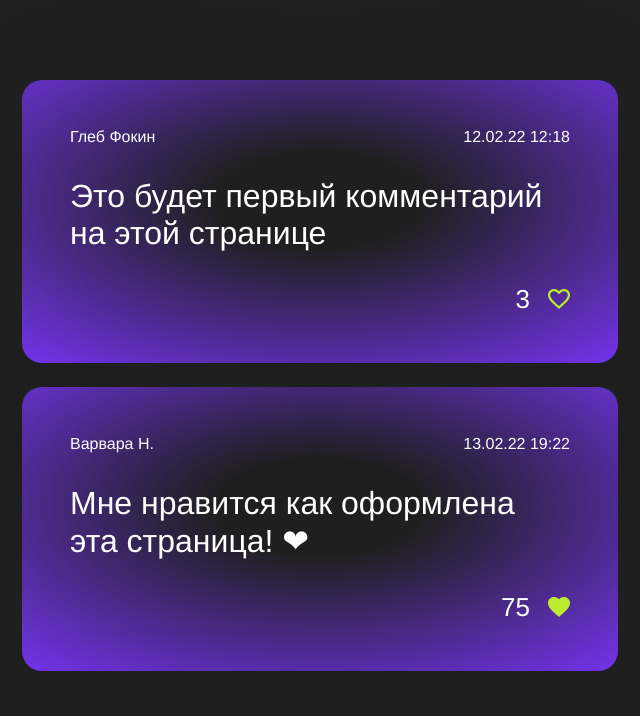
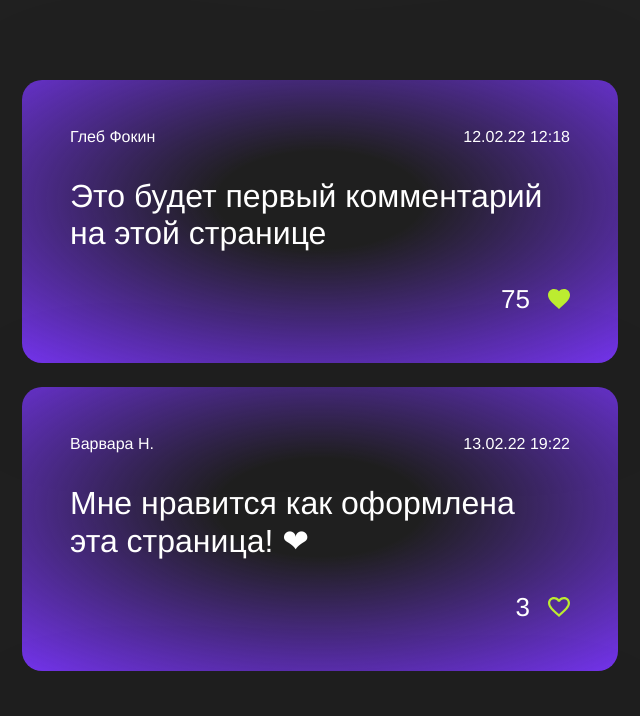
Before and after one commit to DmitriiD89/3-rd-homework, a plain HTML site: page index.html in a window 1280 px wide. Shown: the top 716 px of the page, 320-960 px from the left. Drawn offline with Linux system fonts and the light colour scheme.

Commit message:
Работа с кнопкой лайк

```diff
--- a/index.html
+++ b/index.html
@@ -10,7 +10,7 @@
 <body>
   <div class="container">
     <ul id="list" class="comments">
-      <li class="comment">
+      <!-- <li class="comment">
         <div class="comment-header">
           <div>Глеб Фокин</div>
           <div>12.02.22 12:18</div>
@@ -43,11 +43,12 @@
             <button class="like-button -active-like"></button>
           </div>
         </div>
-      </li>
+      </li> -->
     </ul>
     <div class="add-form">
       <input type="text" id="input" class="add-form-name" placeholder="Введите ваше имя" />
-      <textarea id="comment" type="textarea" class="add-form-text" placeholder="Введите ваш коментарий" rows="4"></textarea>
+      <textarea id="comment" type="textarea" class="add-form-text" placeholder="Введите ваш коментарий"
+        rows="4"></textarea>
       <div class="add-form-row">
         <button id='button' class="add-form-button">Написать</button>
       </div>
@@ -62,20 +63,75 @@
   const inputComment = document.getElementById('comment');
   const list = document.getElementById('list')
   let curDate = new Date();
-  let options = {hour: '2-digit', minute:'2-digit', second:'2-digit'};
+  let options = { hour: '2-digit', minute: '2-digit', second: '2-digit' };
+  const users = [
+    {
+      name: 'Глеб Фокин',
+      date: '12.02.22 12:18',
+      comment: 'Это будет первый комментарий на этой странице',
+      likes: 75,
+      isLiked: true
+    },
+    {
+      name: 'Варвара Н.',
+      date: '13.02.22 19:22',
+      comment: 'Мне нравится как оформлена эта страница! ❤',
+      likes: 3,
+      isLiked: false
+    }
+  ];
 
-  addButton.addEventListener('click', ()=> {
-   const oldHtml = list.innerHTML;
-   if (inputName.value === "" || inputComment.value === "") {
-    alert('Введите коpректное значение');
-   } else {
-   list.innerHTML = oldHtml + `<li class="comment"> <div class="comment-header"><div>${inputName.value}</div><div>${curDate.toLocaleDateString('ru-Ru')}</div></div> <p class="comment-text">${inputComment.value}</p><div class="comment-footer">
-    <div class="likes"><span class="likes-counter">0</span><button class="like-button -active-like"></button></div></div></li>`;
-   inputName.value = "";
-   inputComment.value = "";
-   }
+  const renderUsers = () => {
+    const usersHtml = users.map((user, index) => {
+      return `<li class="comment">
+        <div class="comment-header">
+          <div>${user.name}</div>
+          <div>${user.date}</div>
+        </div>
+        <div class="comment-body">
+          <div class="comment-text">
+          ${user.comment}
+          </div>
+        </div>
+        <div class="comment-footer">
+          <div class="likes">
+            <span class="likes-counter">${user.likes}</span>
+            <button data-num='${index}' class="like-button ${user.isLiked ? '-active-like' : ''}"></button>
+          </div>
+        </div>
+      </li>`
+    }).join("");
+    list.innerHTML = usersHtml;
+
+    const likeButtons = document.querySelectorAll('.like-button');
+      for (const likeButton of likeButtons) {
+      likeButton.addEventListener('click', () => {
+      const num = likeButton.dataset.num;
+      if (users[num].isLiked == true){
+        users[num].likes -= 1;
+        users[num].isLiked = !users[num].isLiked;
+      } else {
+        users[num].likes += 1;
+        users[num].isLiked = !users[num].isLiked;
+      }
+
+      renderUsers();
+    })
+  }};
+
+  addButton.addEventListener('click', () => {
+    if (inputName.value === "" || inputComment.value === "") {
+      alert('Введите коpректное значение');
+    } else {
+      users.push({ name: inputName.value, date: (`${curDate.toLocaleDateString('ru-Ru')}`), comment: inputComment.value, likes: 0, isLiked: false });
+
+      renderUsers();
+    }
   });
-  console.log("It works!");
+
+  inputName.value = "";
+  inputComment.value = "";
+  renderUsers();
 </script>
 
 </html>
```
